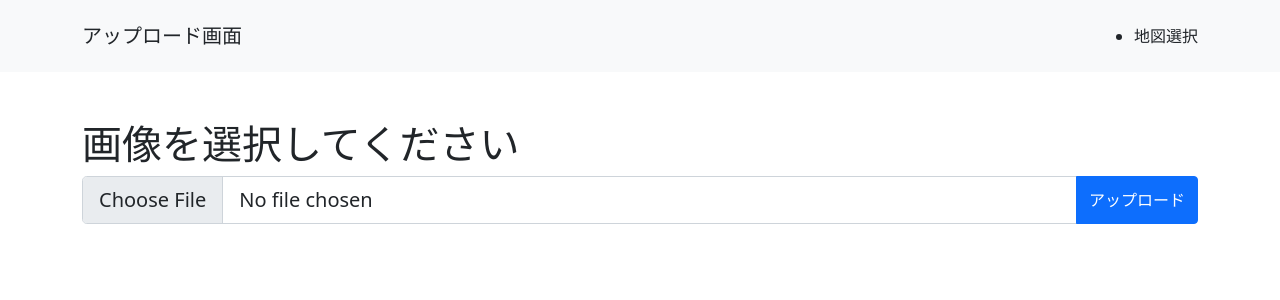
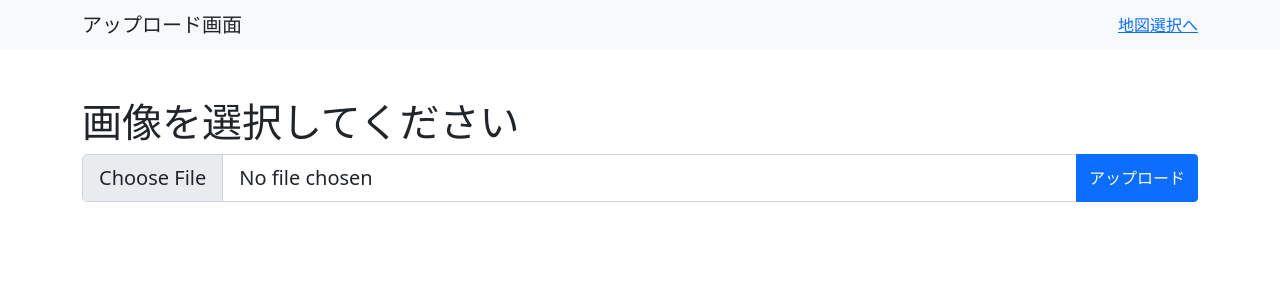
Before and after one commit to 2021AIT-OOP2-G08/image-management, a Flask app: page /upload in a window 1280 px wide. Shown: the top 300 px of the page. Run offline with Flask 2, Linux system fonts and the light colour scheme.

Commit message:
Update upload.html

```diff
--- a/templates/upload.html
+++ b/templates/upload.html
@@ -15,9 +15,9 @@
     <nav class = "navbar navber-light bg-light">
         <div class = "container">
             <span class = "navbar-brand mb-0 h1">アップロード画面</span>
-            <ul calss = "nav">
-                <li class = "nav-item"><a class = "nav-link" href = "/map"></a>地図選択</li>
-            </ul>
+            <!--<ul calss = "nav">-->
+             <a href="/">地図選択へ</a>
+            <!--</ul>-->
         </div>
     </nav>
     <div class="container mt-5">
```
